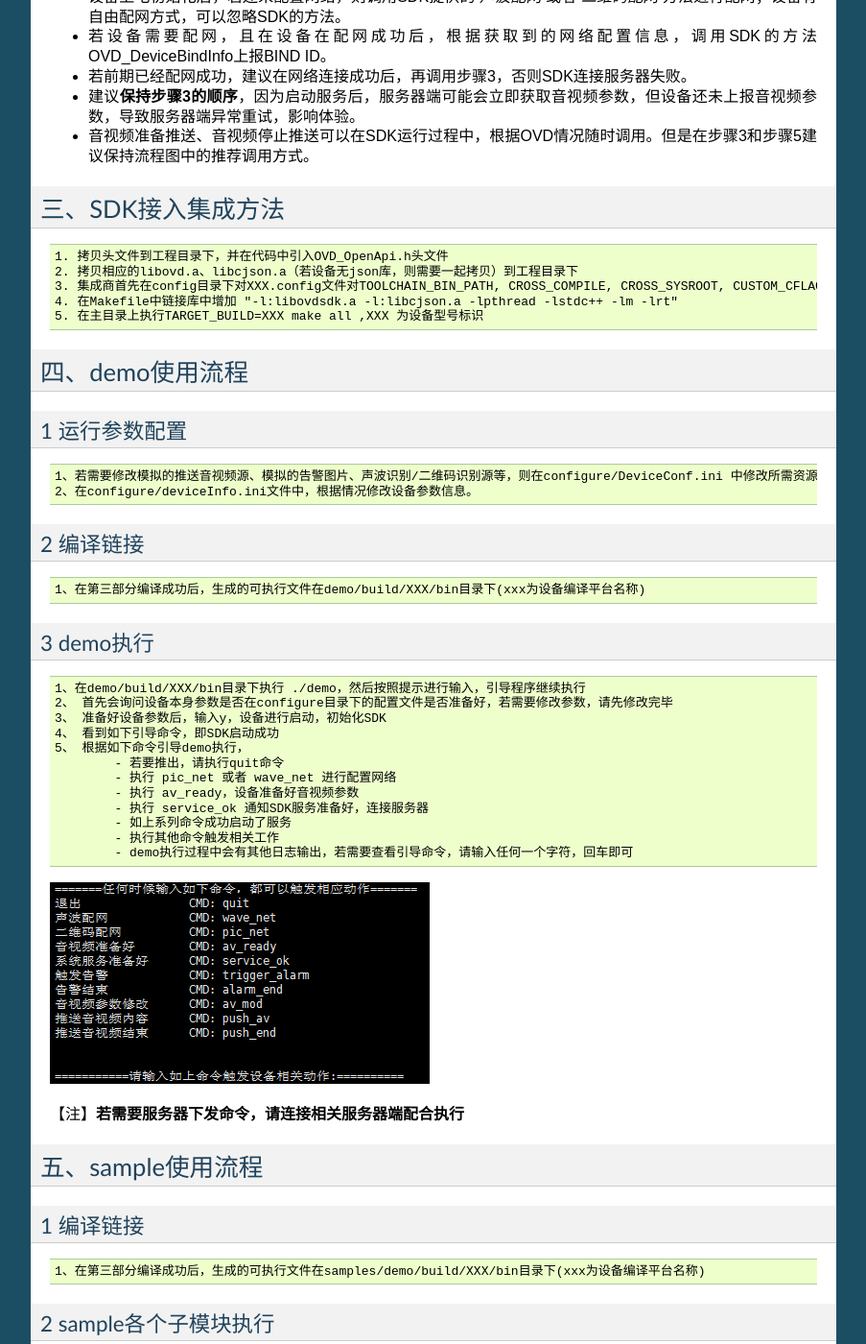
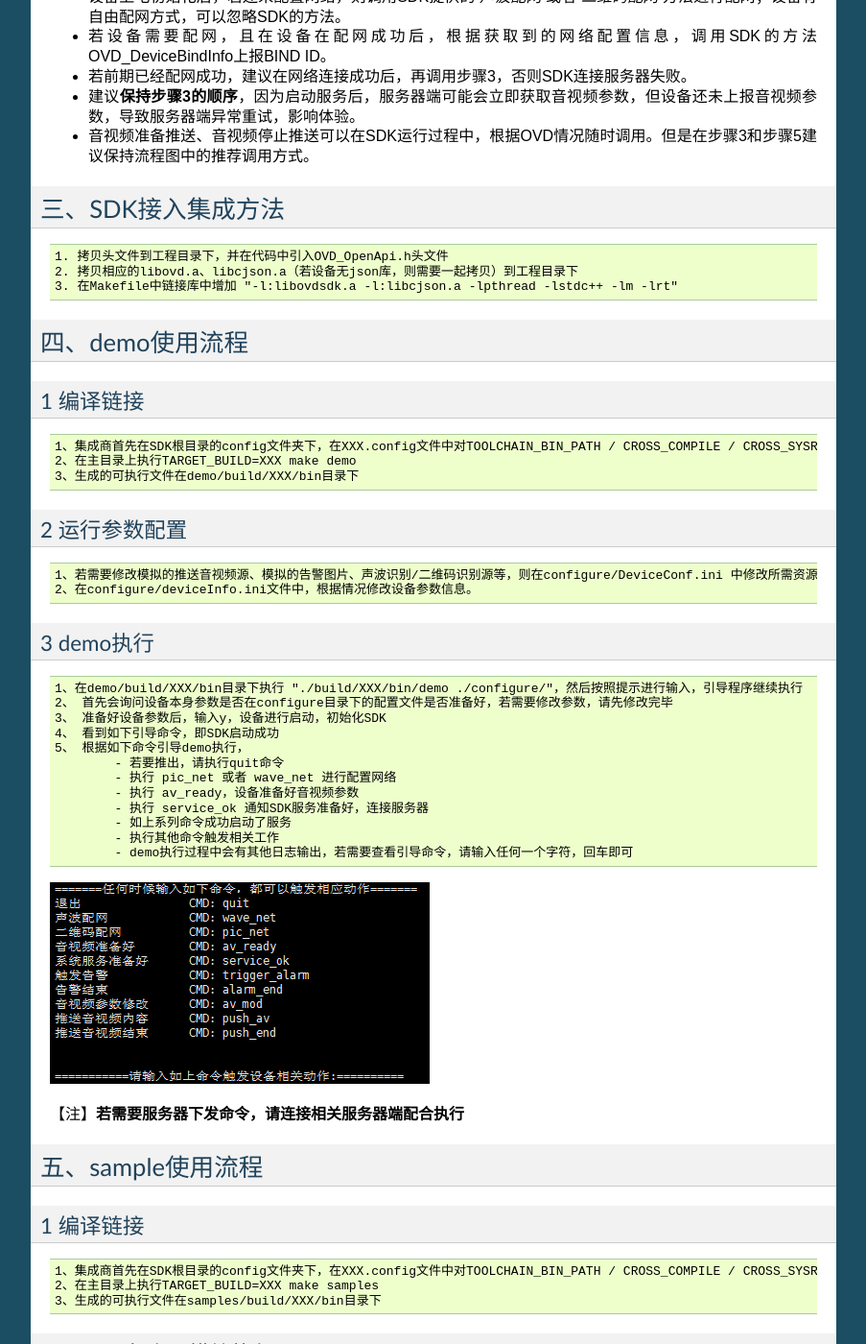
Before and after one commit to jamken/open_dev_sdk, a Sphinx documentation site: the page built from docs/SDK_guidance.md, in a window 1280 px wide and 1400 px high, scrolled down 4469 px. Shown: the whole window at 96% size, without its empty margins (198-1101 px from the left). Built offline with Sphinx 7.4.7, drawn with Linux system fonts in a browser that asks for light colours; some of the changed text lies outside the part shown.

Commit message:
修改demo/samples编译方法

```diff
--- a/docs/SDK_guidance.md
+++ b/docs/SDK_guidance.md
@@ -1,4 +1,5 @@
 # SDK使用说明
+
 **本文档描述了开放SDK的结构及集成方法，通过本说明，可以了解开放SDK的使用集成方法，可以使用模拟的demo和sample程序了解SDK的集成及使用方法、流程等。**
 
 **名词解释**
@@ -20,15 +21,20 @@
 
 
 ## 一、 SDK在系统中的位置
+
 ![SDK在系统中的位置](SDKsysarch.jpg)
 
 ## 二、SDK目录及说明
+
 ### 1、目录架构
+
 	SDK目录架构如下：
 ![SDK目录结构](sdkcontent.png)
 
 ### 2、目录说明
+
 #### 2.1 config目录
+
     功能：主要配置编译连接时的参数
 
 	config目录里包含XXX(设备型号标识).config , 在这个config文件内容参考如下：
@@ -67,13 +73,16 @@
 
 
 #### 2.2 environment.mk 和 Makefile 文件
+
 	sdk主目录上的主Makefile
 
 #### 2.3 include目录
+
 	放置sdk对外提供的头文件
 	OVD_OpenAPI.h：SDK对外提供的接口文件
 
 #### 2.4 lib目录
+
 	放置sdk对外提供的静态库libovd.a和libcjson.a
 
 	libovd.a: SDK主要对外提供的接口实现
@@ -81,9 +90,11 @@
 	注：libcjson.a 提供了通用json接口实现，若厂商自带有cjson库，后期移植时可自行斟酌是否引用SDK提供的libcjson.a
 
 #### 2.5 doc目录
+
 	sdk对外提供的文档
 
 #### 2.6 demo目录
+
 	功能：demo模块执行文件将模拟为一个设备，可进行注册、配网、推流、告警等一整套流程。
 
 	src:   放置demo 源码文件, 演示和配置文件
@@ -100,6 +111,7 @@
 
 
 #### 2.7 samples目录
+
 	功能：samples模块为各自流程的模拟程序，每个子程序可独立执行。提供集成参考。
 
 	include, src： 放置sample模块的源文件和头文件
@@ -118,7 +130,9 @@
 
 
 ## 二、接口使用流程说明
+
 ### 1 SDK接入的调用流程图（请关注流程图后的注意事项）
+
    ![SDK流程图](detailedflowchart.jpg)
 ### 2 接入流程注意事项
 
@@ -131,24 +145,29 @@
 
 
 ## 三、SDK接入集成方法
+
 	1. 拷贝头文件到工程目录下，并在代码中引入OVD_OpenApi.h头文件
 	2. 拷贝相应的libovd.a、libcjson.a（若设备无json库，则需要一起拷贝）到工程目录下
-	3. 集成商首先在config目录下对XXX.config文件对TOOLCHAIN_BIN_PATH, CROSS_COMPILE, CROSS_SYSROOT, CUSTOM_CFLAGS进行修改，适配自己的编译环境
-	4. 在Makefile中链接库中增加 "-l:libovdsdk.a -l:libcjson.a -lpthread -lstdc++ -lm -lrt"
-	5. 在主目录上执行TARGET_BUILD=XXX make all ,XXX 为设备型号标识
+	3. 在Makefile中链接库中增加 "-l:libovdsdk.a -l:libcjson.a -lpthread -lstdc++ -lm -lrt"
+
 
 
 ## 四、demo使用流程
-### 1 运行参数配置
+
+### 1 编译链接
+
+	1、集成商首先在SDK根目录的config文件夹下，在XXX.config文件中对TOOLCHAIN_BIN_PATH / CROSS_COMPILE / CROSS_SYSROOT / CUSTOM_CFLAGS进行修改，适配编译环境(XXX 为设备型号标识)
+	2、在主目录上执行TARGET_BUILD=XXX make demo
+	3、生成的可执行文件在demo/build/XXX/bin目录下
+
+### 2 运行参数配置
+
 	1、若需要修改模拟的推送音视频源、模拟的告警图片、声波识别/二维码识别源等，则在configure/DeviceConf.ini 中修改所需资源文件的路径及文件名信息。
 	2、在configure/deviceInfo.ini文件中，根据情况修改设备参数信息。
 
+### 3 demo执行
 
-### 2 编译链接
-	1、在第三部分编译成功后，生成的可执行文件在demo/build/XXX/bin目录下(xxx为设备编译平台名称)
-
-### 3 demo执行
-	1、在demo/build/XXX/bin目录下执行 ./demo，然后按照提示进行输入，引导程序继续执行
+	1、在demo/build/XXX/bin目录下执行 "./build/XXX/bin/demo ./configure/"，然后按照提示进行输入，引导程序继续执行
 	2、 首先会询问设备本身参数是否在configure目录下的配置文件是否准备好，若需要修改参数，请先修改完毕
 	3、 准备好设备参数后，输入y，设备进行启动，初始化SDK
 	4、 看到如下引导命令，即SDK启动成功
@@ -167,10 +186,15 @@
 【注】**若需要服务器下发命令，请连接相关服务器端配合执行**
 
 ## 五、sample使用流程
+
 ### 1 编译链接
-	1、在第三部分编译成功后，生成的可执行文件在samples/demo/build/XXX/bin目录下(xxx为设备编译平台名称)
+
+	1、集成商首先在SDK根目录的config文件夹下，在XXX.config文件中对TOOLCHAIN_BIN_PATH / CROSS_COMPILE / CROSS_SYSROOT / CUSTOM_CFLAGS进行修改，适配编译环境(XXX 为设备型号标识)
+	2、在主目录上执行TARGET_BUILD=XXX make samples
+	3、生成的可执行文件在samples/build/XXX/bin目录下
 
 ### 2 sample各个子模块执行
+
 	- sample_init： 演示sdk初始化动作， 执行命令为./sample_init
 	- sample_pic_net： 演示sdk二维码识别配网动作,执行命令为./sample_pic_net filepath[二维码图片路径]
 	- sample_pic_net： 演示sdk声波扫描过程， 执行命令为./sample_wave_net filepath[声波文件路径]
```
